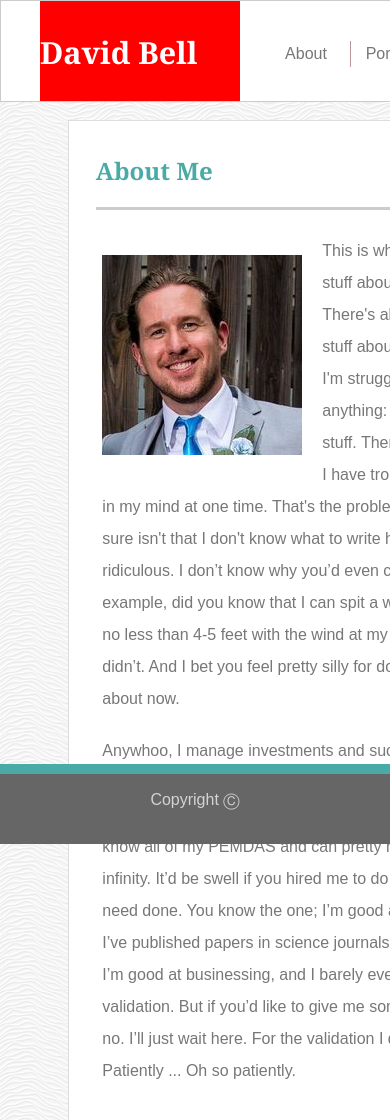
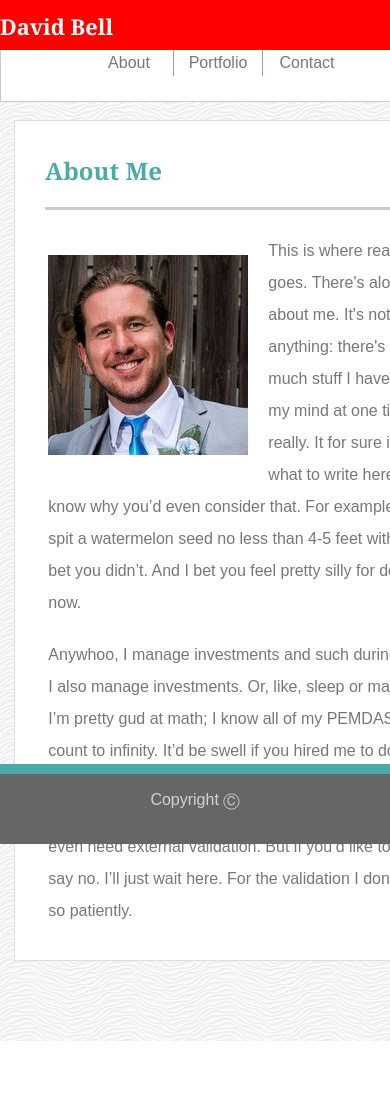
Before and after one commit to actualizeit/Responsive-Portfolio, a plain HTML site: page index.html in a window 390 px wide. Shown: the top 1120 px of the page. After the commit the page ends 1041 px from the top, so only its background shows below. Drawn offline with Linux system fonts and the light colour scheme.

Commit message:
main content sizing working

```diff
--- a/assets/css/style.css
+++ b/assets/css/style.css
@@ -250,7 +250,32 @@ input[type=submit] {
 
     @media screen and (max-width: 640px) {
         .MyNameBackground{
-            background: red;
+            display:inline-block;
+            width:100%;
+            background-color: red;
             display:flex;
+            margin:0;
+            position: fixed;
+            top: 0px;
+            left:0px;
+            text-align: center;
+            height:50px;
+
         }
+        .MyName{
+            font-size: 14pt;
+            position: fixed;
+            top:-10px;
+            left:middle;
+        }
+        .Nav{
+            float: left;
+            margin:0;
+            position: fixed;
+            top: 50px;
+            left:middle;
+
+        }
+        .MainContent{
+            margin: 120px 1% 80px 1%;        }
     }
```
